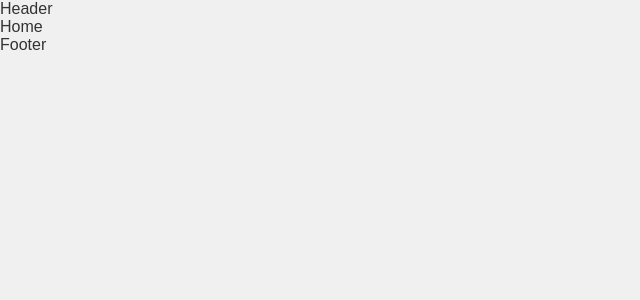
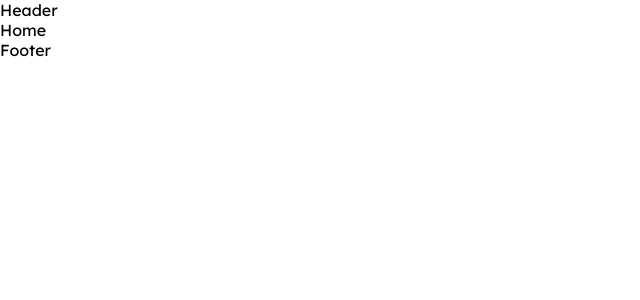
Before and after one commit to pinklama4/Bank, a React (Vite) app: page / in a window 1280 px wide. Shown: the top 300 px of the page, without its empty margins (0-640 px from the left). Built offline with nearby package versions, Linux system fonts and the light colour scheme.

Commit message:
feat(GlobalStyle): add fonts

```diff
--- a/src/Styles/GlobalStyles.js
+++ b/src/Styles/GlobalStyles.js
@@ -1,21 +1,100 @@
 import { createGlobalStyle } from 'styled-components';
 
 const GlobalStyle = createGlobalStyle`
+
+  @import url('https://fonts.googleapis.com/css2?family=Lexend:wght@100..900&display=swap');
+
+  body {
+    font-family: Lexend, sans-serif;
+  }
+
   * {
+    padding: 0;
     margin: 0;
-    padding: 0;
+    border: none;
+  }
+
+  *,
+  *::before,
+  *::after {
     box-sizing: border-box;
   }
 
-  body {
-    font-family: 'Arial', sans-serif;
-    background-color: #f0f0f0;
-    color: #333;
+  /* Links */
+
+  a, a:link, a:visited {
+    text-decoration: none;
   }
 
-  a {
+  a:hover {
     text-decoration: none;
+  }
+
+  /* Common */
+
+  aside, nav, footer, header, section, main {
+    display: block;
+  }
+
+  h1, h2, h3, h4, h5, h6, p {
+    font-size: inherit;
+    font-weight: inherit;
+  }
+
+  ul, ul li {
+    list-style: none;
+  }
+
+  img {
+    vertical-align: top;
+  }
+
+  img, svg {
+    max-width: 100%;
+    height: auto;
+  }
+
+  address {
+    font-style: normal;
+  }
+
+  /* Form */
+
+  input, textarea, button, select {
+    font-family: inherit;
+    font-size: inherit;
     color: inherit;
+    background-color: transparent;
+  }
+
+  input::-ms-clear {
+    display: none;
+  }
+
+  button, input[type="submit"] {
+    display: inline-block;
+    box-shadow: none;
+    background-color: transparent;
+    background: none;
+    cursor: pointer;
+  }
+
+  input:focus, input:active,
+  button:focus, button:active {
+    outline: none;
+  }
+
+  button::-moz-focus-inner {
+    padding: 0;
+    border: 0;
+  }
+
+  label {
+    cursor: pointer;
+  }
+
+  legend {
+    display: block;
   }
 `;
 
```
Also changed, not shown: src/assets/fonts/Lexend-VariableFont_wght.ttf (deleted).
